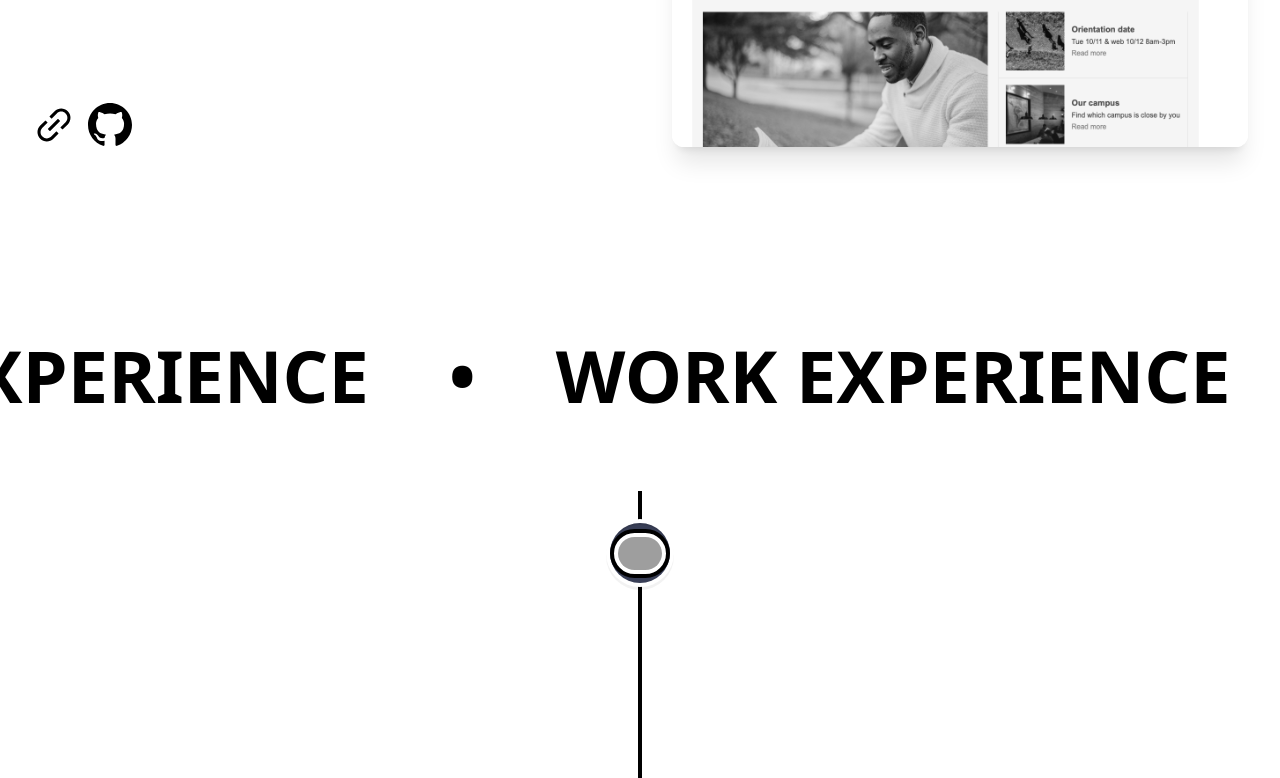
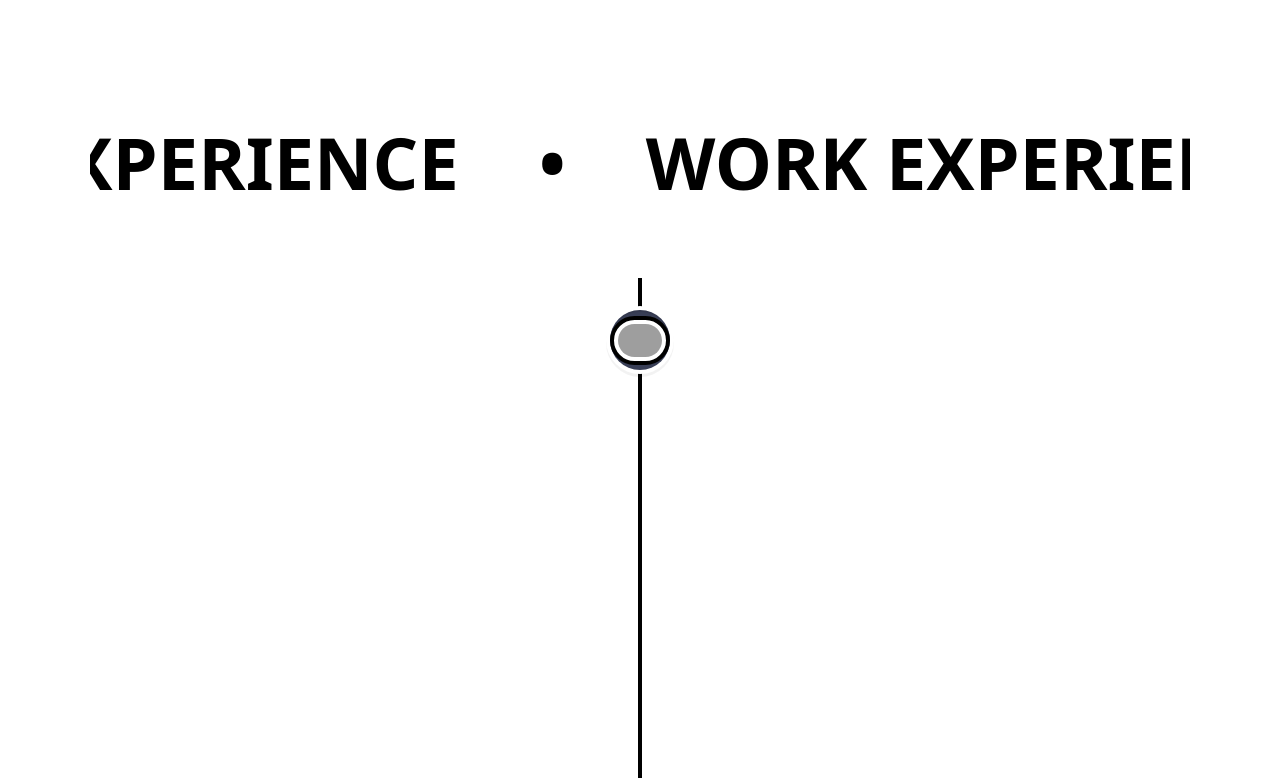
Before and after one commit to mrwuttichai/wk-portfolio, a React (Vite) app: page / in a window 1280 px wide. Shown: the part 3761-4539 px from the top of the page. Built offline with nearby package versions, Linux system fonts and the light colour scheme; grey boxes are pictures that could not be loaded.

Commit message:
width-1100px

```diff
--- a/src/App.jsx
+++ b/src/App.jsx
@@ -5,7 +5,7 @@
 
 function App() {
   return (
-    <div className="container mx-auto">
+    <div className="w-[1100px] mx-auto">
       <AnimatedCursor
         innerSize={8}
         outerSize={8}
```
